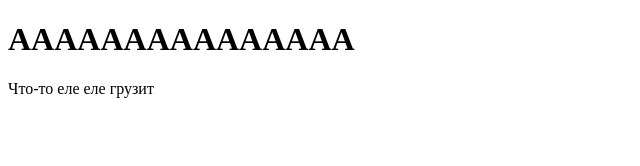
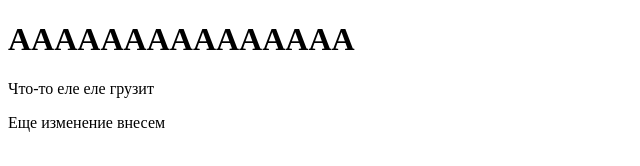
Before and after one commit to DAK1901/site, a plain HTML site: page index.html in a window 1280 px wide. Shown: the whole page, without its empty margins (0-640 px from the left). Drawn offline with Linux system fonts and the light colour scheme.

Commit message:
proverka commit

```diff
--- a/index.html
+++ b/index.html
@@ -4,5 +4,6 @@
 <body>
     <h1>AAAAAAAAAAAAAAA</h1>
     <p>Что-то еле еле грузит</p>
+    <p>Еще изменение внесем</p>
 </body>
 </head>
```
